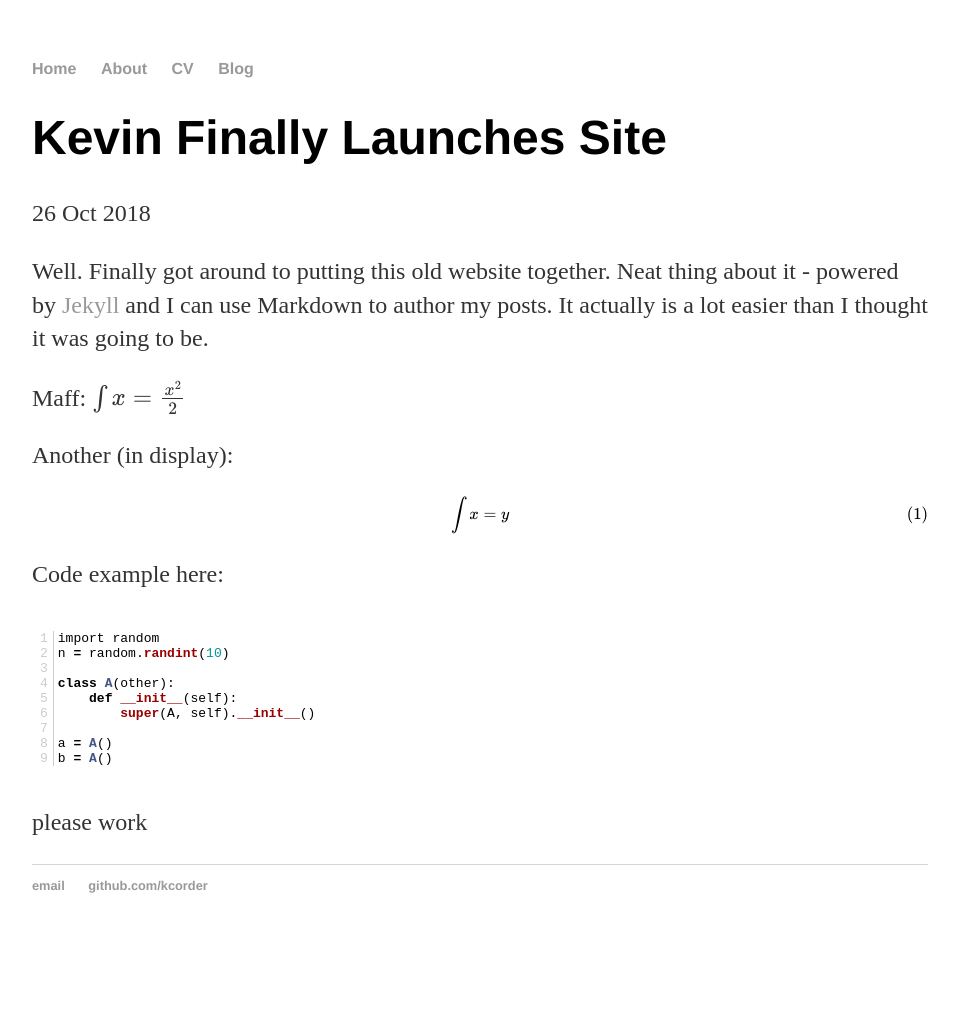
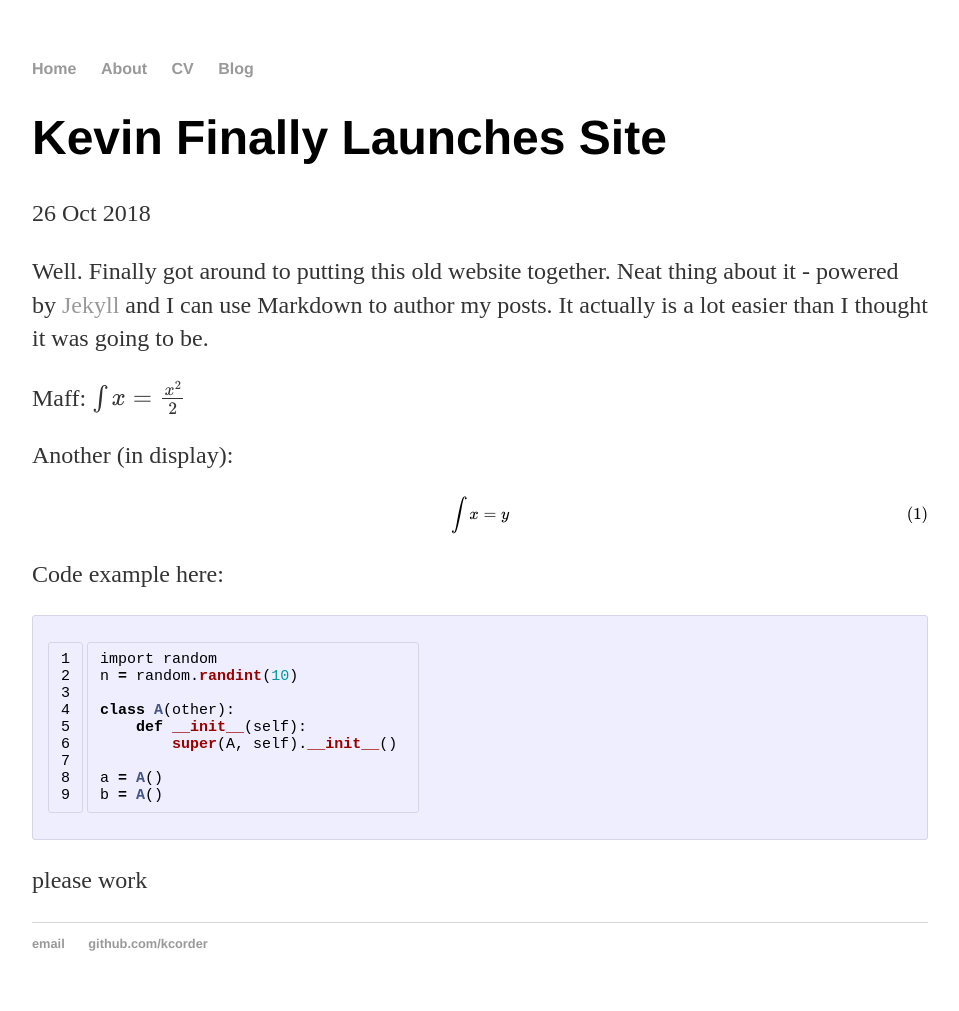
Before and after one commit to kcorder/kcorder.github.io, a Jekyll site: the page built from _posts/2018-10-26-first-post.md, in a window 1280 px wide. Shown: the whole page, without its empty margins (160-1119 px from the left). Built offline with Jekyll 4.4.1, drawn with Linux system fonts in a browser that asks for light colours; formulas are drawn with MathJax 3; before the commit the page ends 953 px from its top, so only the background shows below that.

Commit message:
Update main.css

```diff
--- a/css/main.css
+++ b/css/main.css
@@ -104,13 +104,14 @@ ul.posts li {
 .highlight .il { color: #009999 } /* Literal.Number.Integer.Long */
 
 /* post > */
-.highlight .lineno { color: #ccc; display:inline-block; padding: 0 5px; border-right:1px solid #ccc; }
-.highlight pre code { display: block; white-space: pre; overflow-x: auto; word-wrap: normal; }
+/* .highlight .lineno { color: #ccc; display:inline-block; padding: 0 5px; border-right:1px solid #ccc; }
+.highlight pre code { display: block; white-space: pre; overflow-x: auto; word-wrap: normal; }  */
 
 /*  -------   FROM KARPATHY'S CSS: THIS DOESN'T SEEM TO DO ANYTHING? ----------- */
-
 /* .post pre,
-.post code {
+.post code { */
+.highlight pre,
+.highlight code {
     border: 1px solid #d5d5e9;
     background-color: #eef;
     padding: 8px 12px;
@@ -120,12 +121,12 @@ ul.posts li {
     font-size: 15px;
     overflow:auto;
 }
-.post code {
+.highlight code {
     padding: 1px 5px;
 }
 
-.post pre code {
+.highlight pre code {
     border: 0;
     padding-right: 0;
     padding-left: 0;
-} */
+}
```
